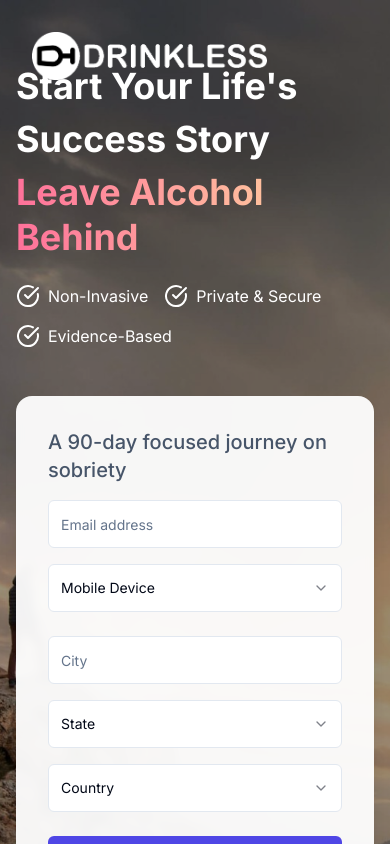
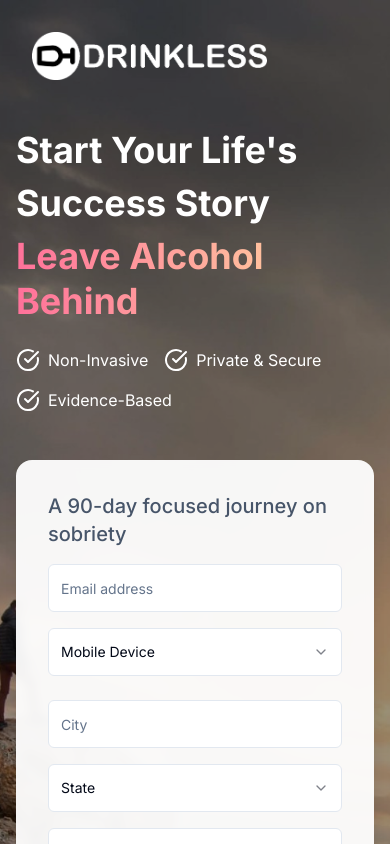
Before and after one commit to IshanAmin/drinkless-landing, a React (Vite) app: page / in a window 390 px wide. Shown: the top 844 px of the page. Built offline with nearby package versions, Linux system fonts and the light colour scheme.

Commit message:
Adjust spacing for mobile view
Increase spacing between the logo and the text "Start Your Life's Success Story" in the mobile view to enhance readability.
[skip gpt_engineer]

```diff
--- a/src/components/HeroSection.tsx
+++ b/src/components/HeroSection.tsx
@@ -23,7 +23,7 @@ const HeroSection = () => {
         />
       </div>
 
-      <div className="container mx-auto px-4 py-16 md:py-24 relative z-10">
+      <div className="container mx-auto px-4 py-16 md:py-24 relative z-10 mt-16 md:mt-0">
         <div className="grid md:grid-cols-2 gap-12 items-center">
           {/* Left Column - Text Content */}
           <div className="space-y-6">
```
